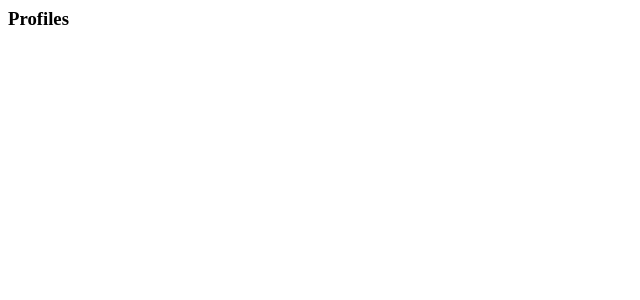
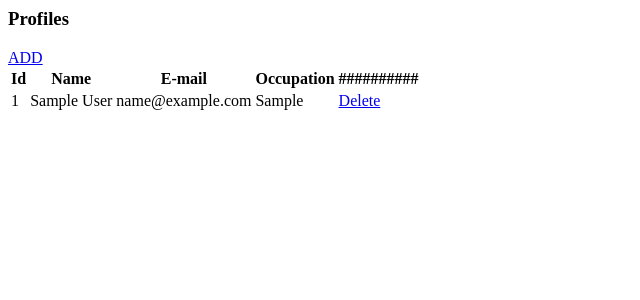
Before and after one commit to Lucas-procopio/flask_sqlalchemy, a Flask app: page / in a window 1280 px wide. Before the commit the part shown is almost empty. Shown: the top 300 px of the page, without its empty margins (0-640 px from the left). Run offline with Flask 3, Linux system fonts and the light colour scheme; tables that the repository leaves empty hold one stand-in row (values such as "Sample post"); parts of the project's set-up code (start-up, migrations or seed data) failed here and were passed over.

Commit message:
update index.html and index function

```diff
--- a/app.py
+++ b/app.py
@@ -24,7 +24,8 @@ migrate = Migrate(app, db)
 #function to render index page
 @app.route('/')
 def index():
-    return render_template('index.html')
+    profiles = User.query.all()
+    return render_template('index.html', profiles=profiles)
 
 @app.route('/add_data')
 def add_data():
--- a/templates/index.html
+++ b/templates/index.html
@@ -4,5 +4,25 @@
     </head>
     <body>
         <h3>Profiles</h3>
+        <a href="/add_data"">ADD</a>
+        <br>
+        <table>
+            <thead>
+                <th>Id</th>
+                <th>Name</th>
+                <th>E-mail</th>
+                <th>Occupation</th>
+                <th>##########</th>
+            </thead>
+            {% for data in profiles %}
+            <tbody>
+                <td>{{data.id}}</td>
+                <td>{{data.name}}</td>
+                <td>{{data.email}}</td>
+                <td>{{data.occupation}}</td>
+                <td><a href="/delete/{{data.id}}" type="button">Delete</a></td>
+            </tbody>
+            {% endfor%}
+        </table>
     </body>
 </html>
```
